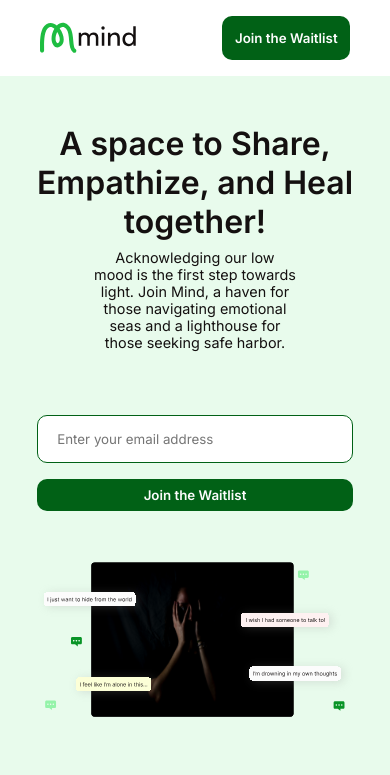
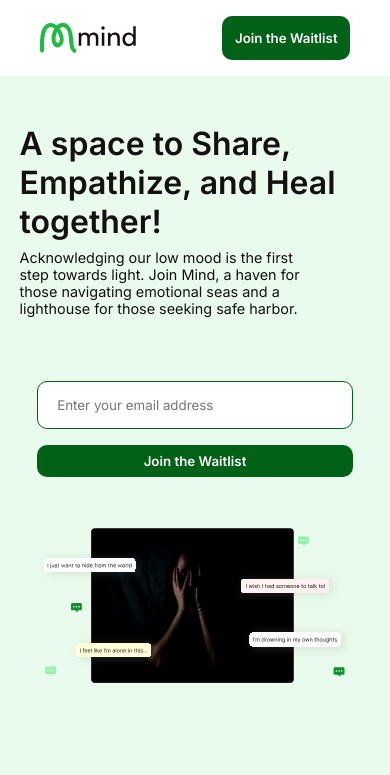
Before and after one commit to Lftobs/Mind, a React (Vite) app: page / in a window 390 px wide. Shown: the top 775 px of the page. Built offline with nearby package versions, Linux system fonts and the light colour scheme.

Commit message:
refactor: clean up mobile view

```diff
--- a/src/App.css
+++ b/src/App.css
@@ -209,7 +209,8 @@ form button {
 }
 
 .img img {
-  width: 100%;
+  width: 589px;
+  height: 568px;
   border-radius: 1em;
 }
 
@@ -300,6 +301,28 @@ footer li {
 
 
 @media (max-width: 800px) {
+  *{
+    padding: 0;
+    margin: 0;
+  }
+
+  .hero {
+    text-align: left;
+  }
+
+  .hero p {
+    width: 100%;
+  }
+
+  .hero2 p {
+    width: 100%;
+  }
+
+  .img2 img {
+
+    border-radius: 1em;
+  }
+
   .cards {
     flex-direction: column;
     align-items: center;
@@ -349,6 +372,10 @@ footer li {
     border-radius: 10px;
   }
 
+  .container{
+    padding-bottom: -30px;
+  }
+
 
   form button {
     width: 90%;
--- a/src/components/Join.jsx
+++ b/src/components/Join.jsx
@@ -28,7 +28,7 @@ export const Join = () => {
   }
 
   return (
-    <form onSubmit={submitEmail}>
+    <form id='test' onSubmit={submitEmail}>
         <input type='email'  pattern='[a-zA-Z0-9._%+-]+@[a-zA-Z0-9.-]+\.[a-zA-Z]{2,4}' placeholder='Enter your email address' value={email} onChange={(e)=>setEmail(e.target.value)} />
         <button>Join the Waitlist</button>
     </form>
```
